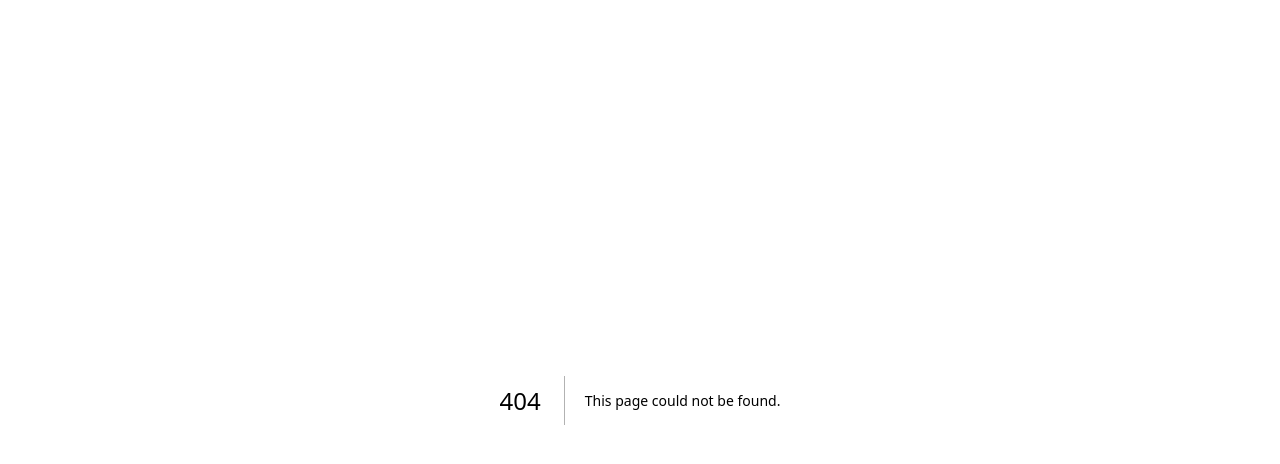
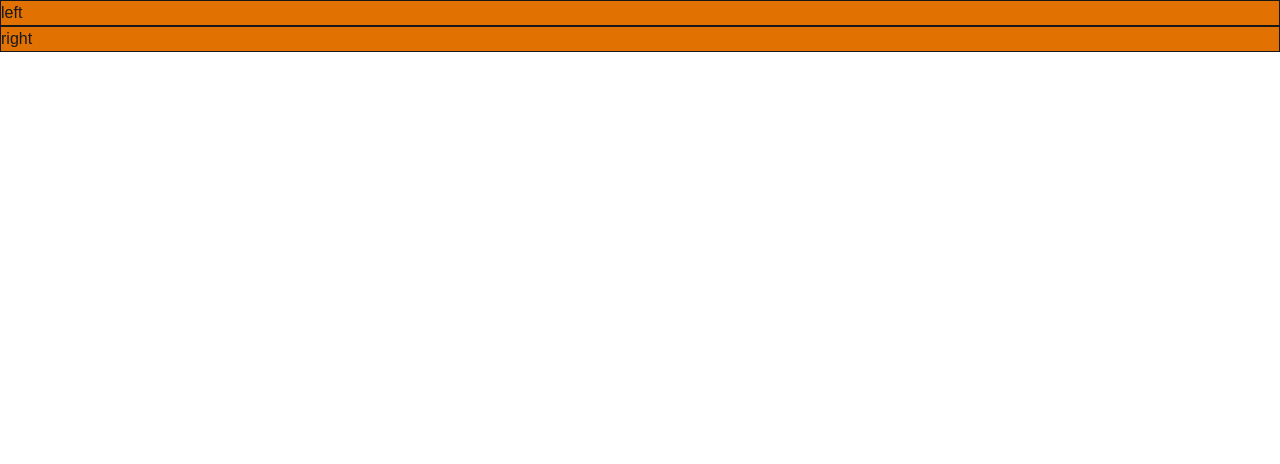
Before and after one commit to jimrock2548/bar-san-frontend, a Next.js app: page /admin/dashboard in a window 1280 px wide. Before the commit this address had no page. Shown: the top 464 px of the page. Built offline with nearby package versions, Linux system fonts and the light colour scheme.

Commit message:
feat: refactor login functionality and remove unused components

```diff
--- /dev/null
+++ b/src/app/admin/dashboard/page.tsx
@@ -0,0 +1,16 @@
+import React from 'react'
+
+function page() {
+  return (
+    <div className='flex flex-col'>
+      <div className='border bg-amber-600 '>
+left
+      </div>
+      <div className='border bg-amber-600 '>
+right
+      </div>
+    </div>
+  )
+}
+
+export default page
--- a/src/app/page.tsx
+++ b/src/app/page.tsx
@@ -68,7 +68,7 @@ function Page() {
   return (
     <div className='relative'>
       <button className='btn btn-outline text-black bg-white fixed top-4 right-4 z-10 w-30'
-        onClick={() => router.push('users/login')}>
+        onClick={() => router.push('/login')}>
         Login
       </button>
       <div className='grid grid-cols-2'>
--- a/src/app/users/barnoir/layout.tsx
+++ b/src/app/users/barnoir/layout.tsx
@@ -1,5 +1,6 @@
 // layout.tsx
 import React from 'react'
+
 
 export default function Layout({ children }: { children: React.ReactNode }) {
   return (
@@ -30,7 +31,7 @@ export default function Layout({ children }: { children: React.ReactNode }) {
               d="M15.75 6a3.75 3.75 0 11-7.5 0 3.75 3.75 0 017.5 0zM4.5 20.25a8.25 8.25 0 0115 0"
             />
           </svg>
-          <span className="text-lg">Google</span>
+          <span className="text-lg">{$}</span>
         </div>
       </div>
       {children}
```
Also changed, not shown: src/app/login/layout.tsx (renamed from src/app/users/login/layout.tsx), src/app/login/page.tsx (renamed from src/app/users/login/page.tsx).
